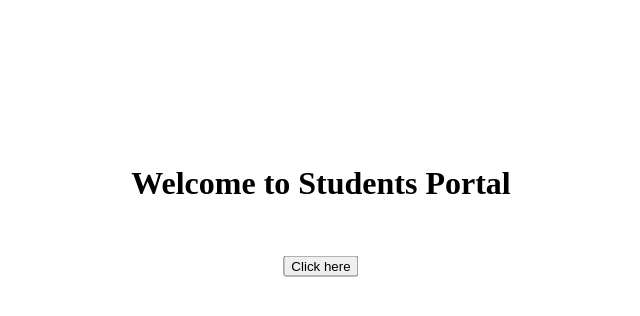
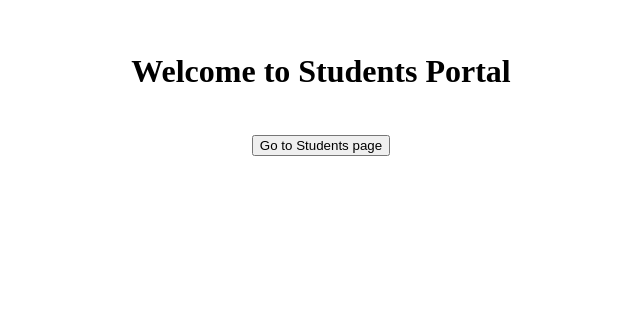
Before and after one commit to aerosasi/Angular_Students, an Angular app in the folder stud-table/: page /home in a window 1280 px wide. Shown: the part 158-474 px from the top of the page, without its empty margins (319-959 px from the left). Built offline with nearby package versions, Linux system fonts and the light colour scheme.

Commit message:
Updated required feilds in the form
required feilds are updated .

```diff
--- a/stud-table/src/app/home/home.component.css
+++ b/stud-table/src/app/home/home.component.css
@@ -1,14 +1,10 @@
 h1{
-    position: absolute;
-    top:40%;
-    left: 50%;
-  transform: translate(-50%, -50%);
+ text-align: center;
+ padding-top: 190px;
 }
 
-a{
-
-    position: absolute;
-    top:53%;
-  left: 50%;
-  transform: translate(-50%, -50%);
+.hdiv{
+align-items: center;
+ text-align: center;
+ padding-top: 5px;
 }
--- a/stud-table/src/app/home/home.component.html
+++ b/stud-table/src/app/home/home.component.html
@@ -1,3 +1,6 @@
+
 <h1>Welcome to Students Portal </h1>
 <br>
-<a href="http://localhost:4200/Students"><button>Click here </button></a>
+<div class="hdiv">
+<a  href="http://localhost:4200/Students"><button>Go to Students page</button></a>
+</div>
--- a/stud-table/src/app/students/details/details.component.css
+++ b/stud-table/src/app/students/details/details.component.css
@@ -5,6 +5,11 @@ table, th, td {
 
   th, td {
     padding: 15px;
+  }
+
+  table{
+    margin-left:auto;
+    margin-right:auto;
   }
 
 
@@ -19,12 +24,16 @@ table, th, td {
       margin-left: auto;
       margin-right: auto;
       text-align: left;
-  }
+      padding-bottom: 15px;
 
-  table{
-    margin-left:auto;
-    margin-right:auto;
-  }
+
+    }
+ .name{
+   width: 78%;
+ }
+ .drop{
+   width: 63%;
+ }
 
   h1{
     margin-left:auto;
--- a/stud-table/src/app/students/details/details.component.html
+++ b/stud-table/src/app/students/details/details.component.html
@@ -5,7 +5,7 @@
 <form action=""  (ngSubmit)="addStudent(myForm)" #myForm="ngForm" >
     <label for=""><b> Name:</b>
     </label>
-    <input type="text" [(ngModel)]="studname" name="studname" >
+    <input type="text" class="name" [(ngModel)]="studname" name="studname" required>
     <br>
 
     <div>
@@ -22,8 +22,8 @@
     </div>
     <label for="">Department :</label>
 
-    <select  name="dept" [(ngModel)]="studDept" >
-        <option value="" name="dept"disabled selected>DEPT</option>
+    <select class="drop" name="dept" [(ngModel)]="studDept"  required>
+        <option value="" name="dept" disabled selected>DEPT</option>
         <option  name="dept" value="IT"  >IT</option>
         <option  name="dept" value="CSE" >CSE</option>
         <option  name="dept" value="ECE" >ECE</option>
@@ -32,17 +32,18 @@
       <br>
       <label for="">Description:</label>
       <br>
-      <textarea [(ngModel)]="studDesc" name="studDesc" rows="10" cols="30">
+      <textarea [(ngModel)]="studDesc" name="studDesc" rows="10" cols="30" required>
       </textarea>
         <br>
-       <label for="">Agree to License :</label> <input type="checkbox" name="" id="" >
+       <label for="" >Agree to License :</label> <input type="checkbox" name="studAgg" [(ngModel)]="studAgg" id="" required>
         <br>
-    <button
-        type="submit">Add Student</button>
-    <button type="clear" onsubmit="this.reset();">clear</button>
+    <button type="submit" style="margin-left: 30px; margin-right:40px; padding:auto auto ;">Submit</button>
+    <button type="clear"   (onclickS)="this.reset();">Clear</button>
 </form>
 </div>
-
+<h1>Students Table </h1>
+<hr>
+<br>
 
 <table style="text-align:center;">
     <tr >
--- a/stud-table/src/app/students/details/details.component.ts
+++ b/stud-table/src/app/students/details/details.component.ts
@@ -13,6 +13,7 @@ export class DetailsComponent implements OnInit {
   update: boolean = false;
   studata:studata[];
   studname;
+  studAgg;
   studgender;
   studDept;
   studDesc;
@@ -33,12 +34,17 @@ export class DetailsComponent implements OnInit {
   }
 
  addStudent(form:NgForm){
-  console.log(this.studname + this.studgender);
-  console.log(this.update);
+  if (!form.valid) {
+    alert("Enter All the Feilds");
+  }
+  else{
+  // console.log(this.studname + this.studgender);
+  // console.log(this.update);
 
    if(this.update==false)   //Insertion part
    {
     this.studata.push({
+
       id:this.rid+1,
       name: this.studname,
       gender: this.studgender,
@@ -59,6 +65,7 @@ export class DetailsComponent implements OnInit {
     console.log(this.studata);
      form.reset();
   }
+}
 
  }
 
```
